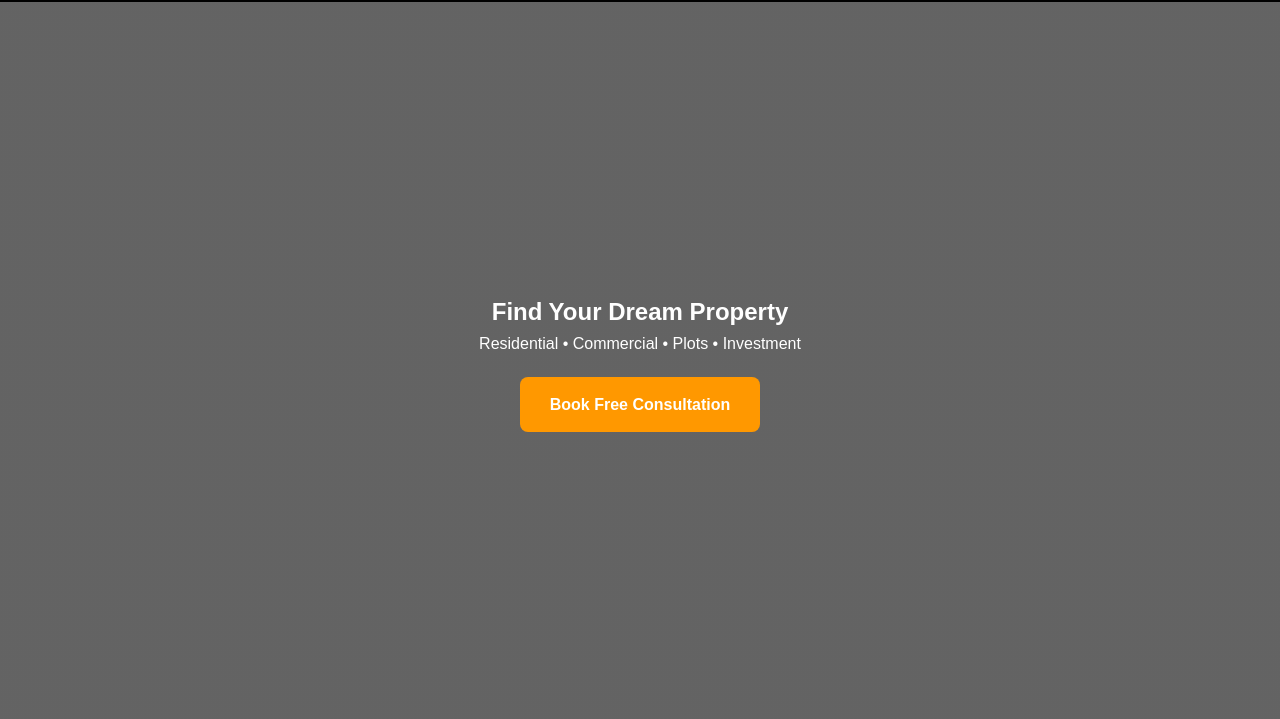
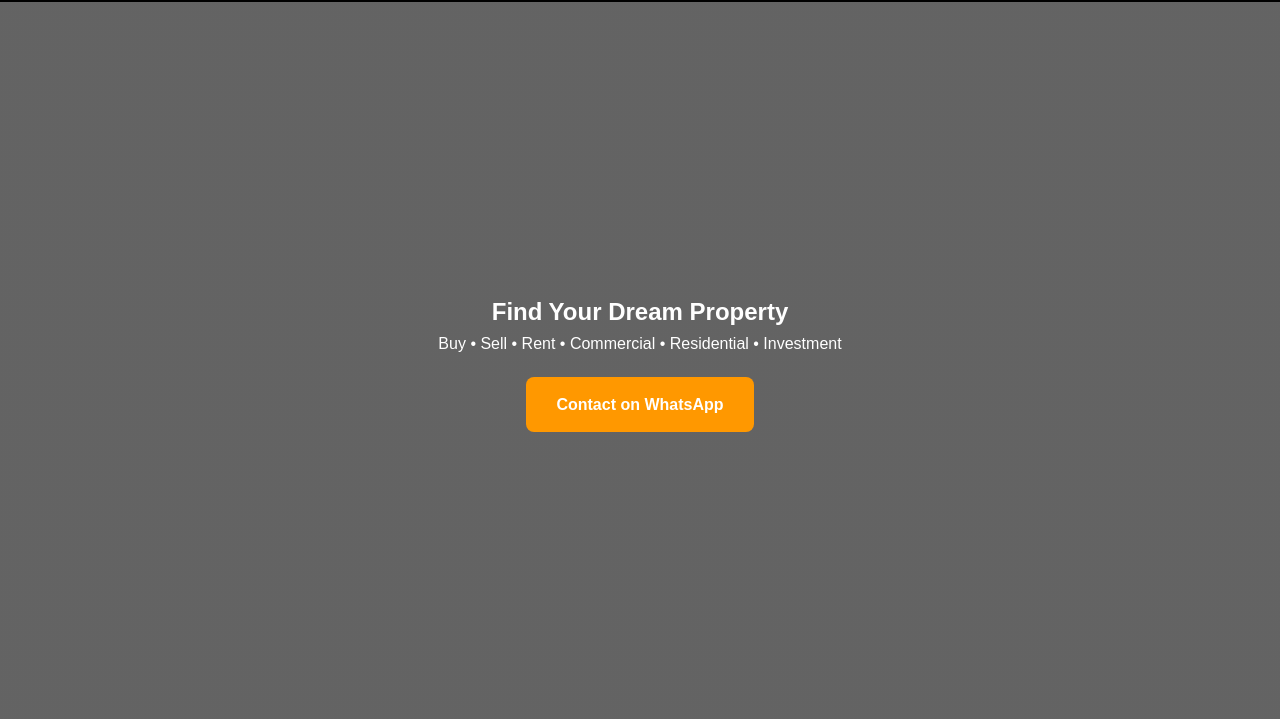
Before and after one commit to maachamundarealestate/maachamundarealestate-website, a plain HTML site: page index.html in a window 1280 px wide. Shown: the part 72-791 px from the top of the page. Drawn offline with Linux system fonts and the light colour scheme.

Commit message:
Update index.html

```diff
--- a/index.html
+++ b/index.html
@@ -29,9 +29,9 @@
 
 <h1>Find Your Dream Property</h1>
 
-<p>Residential • Commercial • Plots • Investment</p>
+<p>Buy • Sell • Rent • Commercial • Residential • Investment</p>
 
-<a class="btn" href="#">Book Free Consultation</a>
+<a class="btn" href="https://wa.me/917778823423">Contact on WhatsApp</a>
 
 </div>
 
```
